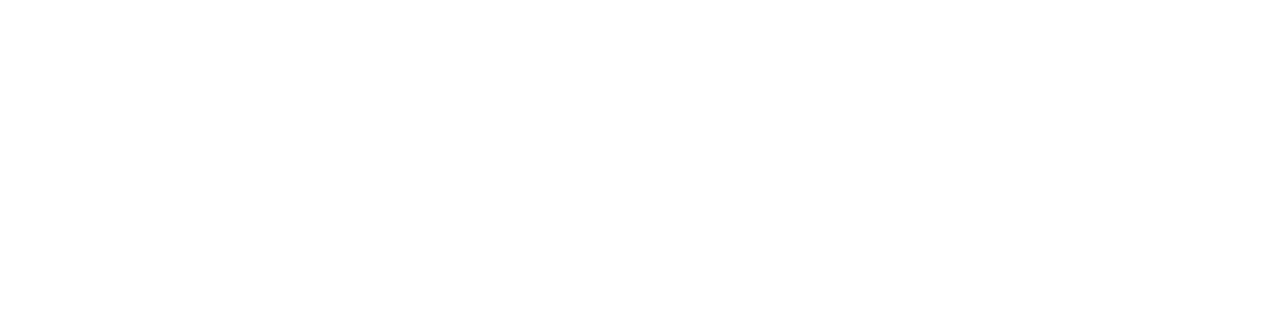
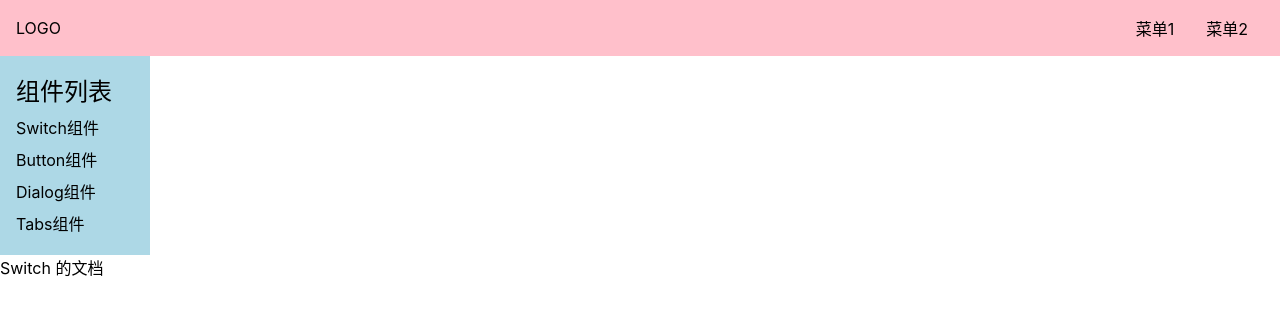
Before and after one commit to Wu585/gulu-UI, a Vue app: page /#/doc/switch in a window 1280 px wide. Before the commit this address had no page. Shown: the top 314 px of the page. Built offline with nearby package versions, Linux system fonts and the light colour scheme.

Commit message:
路由切换之后关闭 aside

```diff
--- a/src/App.vue
+++ b/src/App.vue
@@ -4,6 +4,7 @@
 
 <script lang="ts">
 import {provide, ref} from 'vue';
+import {router} from './router';
 
 export default {
   name: 'App',
@@ -11,6 +12,11 @@
     const width = document.documentElement.clientWidth;
     const asideVisible = ref(width <= 500 ? false : true);
     provide('asideVisible', asideVisible);
+    router.afterEach(() => {
+      if(width<=500) {
+        asideVisible.value = false;
+      }
+    });
   }
 };
 </script>
--- /dev/null
+++ b/src/components/SwitchDemo.vue
@@ -0,0 +1,12 @@
+<template>
+<div>
+  Switch 的文档
+</div>
+</template>
+
+<script lang="ts">
+</script>
+
+<style lang="scss" scoped>
+
+</style>
--- a/src/main.ts
+++ b/src/main.ts
@@ -1,24 +1,9 @@
 import {createApp} from 'vue';
 import App from './App.vue';
 import './index.scss';
-import {createWebHashHistory, createRouter} from 'vue-router';
-import Home from './views/Home.vue'
-import Doc from './views/Doc.vue'
+import {router} from './router';
 
-const history = createWebHashHistory();
-const router = createRouter({
-    history: history,
-    routes: [
-        {
-            path: '/',
-            component: Home
-        },
-        {
-            path:'/doc',
-            component:Doc
-        }
-    ]
-});
+
 
 const app = createApp(App);
 app.use(router);
--- /dev/null
+++ b/src/router.ts
@@ -0,0 +1,25 @@
+import {createRouter, createWebHashHistory} from 'vue-router';
+import Home from './views/Home.vue';
+import Doc from './views/Doc.vue';
+import SwitchDemo from './components/SwitchDemo.vue';
+
+const history = createWebHashHistory();
+export const router = createRouter({
+    history: history,
+    routes: [
+        {
+            path: '/',
+            component: Home
+        },
+        {
+            path: '/doc',
+            component: Doc,
+            children: [
+                {
+                    path: 'switch',
+                    component: SwitchDemo
+                }
+            ]
+        }
+    ]
+});
--- a/src/views/Doc.vue
+++ b/src/views/Doc.vue
@@ -19,7 +19,9 @@
           </li>
         </ol>
       </aside>
-      <main>主内容</main>
+      <main>
+        <router-view/>
+      </main>
     </div>
   </div>
 </template>
@@ -53,6 +55,7 @@
       padding: 4px 0;
     }
   }
+
   @media (max-width: 500px) {
     position: fixed;
     top: 0;
```
